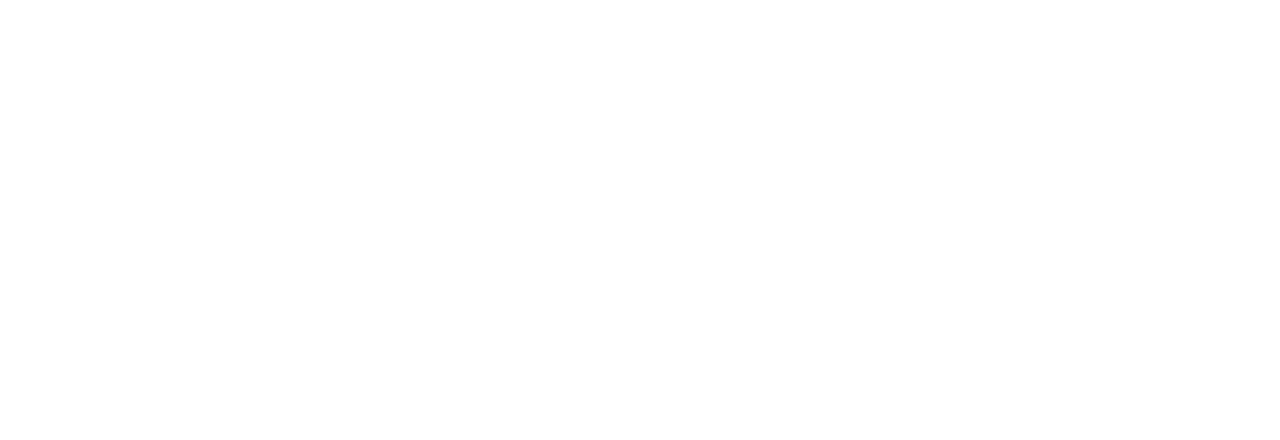
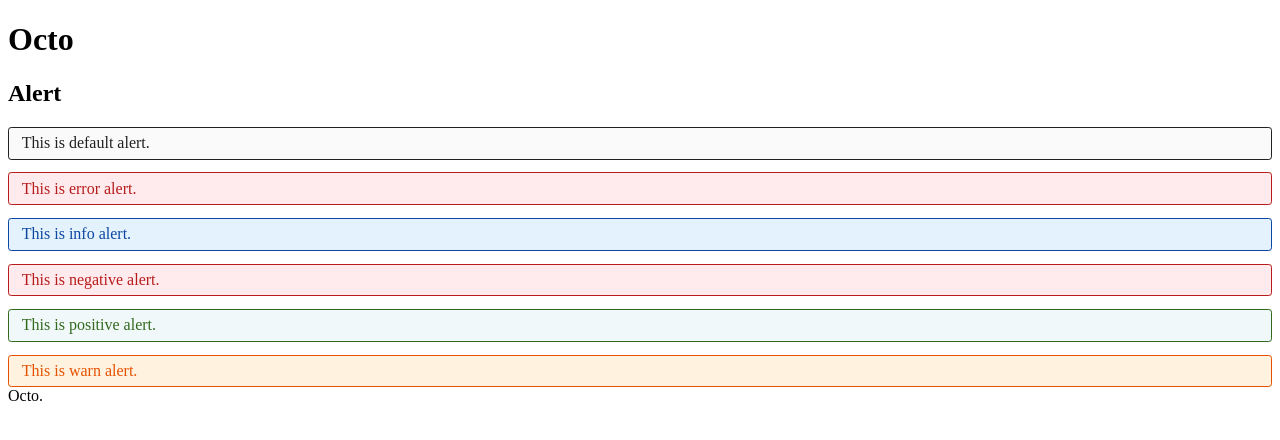
Before and after one commit to tmyksj/octo, a plain HTML site: page index.html in a window 1280 px wide. Drawn offline with Linux system fonts and the light colour scheme.

Commit message:
add alert

```diff
--- a/index.html
+++ b/index.html
@@ -5,13 +5,41 @@
     <meta charset="utf-8">
     <link href="octo.css" rel="stylesheet">
     <script src="octo.js"></script>
+    <style>
+        [class^="alert"] + [class^="alert"] {
+            margin-top: 0.8rem;
+        }
+    </style>
 </head>
 <body>
 <header>
+    <h1>Octo</h1>
 </header>
 <main>
+    <section id="alert">
+        <h1>Alert</h1>
+        <div class="alert">
+            This is default alert.
+        </div>
+        <div class="alert--error">
+            This is error alert.
+        </div>
+        <div class="alert--info">
+            This is info alert.
+        </div>
+        <div class="alert--negative">
+            This is negative alert.
+        </div>
+        <div class="alert--positive">
+            This is positive alert.
+        </div>
+        <div class="alert--warn">
+            This is warn alert.
+        </div>
+    </section>
 </main>
 <footer>
+    <span>Octo.</span>
 </footer>
 </body>
 </html>
--- a/octo.css
+++ b/octo.css
@@ -24,3 +24,51 @@
     --warn-3: #ff9800;
     --warn-4: #e65100;
 }
+
+.alert {
+    background: var(--default-1);
+    border: 0.05rem solid var(--default-4);
+    border-radius: 0.2rem;
+    color: var(--default-4);
+    padding: 0.4rem 0.8rem;
+}
+
+.alert--error {
+    background: var(--error-1);
+    border: 0.05rem solid var(--error-4);
+    border-radius: 0.2rem;
+    color: var(--error-4);
+    padding: 0.4rem 0.8rem;
+}
+
+.alert--info {
+    background: var(--info-1);
+    border: 0.05rem solid var(--info-4);
+    border-radius: 0.2rem;
+    color: var(--info-4);
+    padding: 0.4rem 0.8rem;
+}
+
+.alert--negative {
+    background: var(--negative-1);
+    border: 0.05rem solid var(--negative-4);
+    border-radius: 0.2rem;
+    color: var(--negative-4);
+    padding: 0.4rem 0.8rem;
+}
+
+.alert--positive {
+    background: var(--positive-1);
+    border: 0.05rem solid var(--positive-4);
+    border-radius: 0.2rem;
+    color: var(--positive-4);
+    padding: 0.4rem 0.8rem;
+}
+
+.alert--warn {
+    background: var(--warn-1);
+    border: 0.05rem solid var(--warn-4);
+    border-radius: 0.2rem;
+    color: var(--warn-4);
+    padding: 0.4rem 0.8rem;
+}
```
